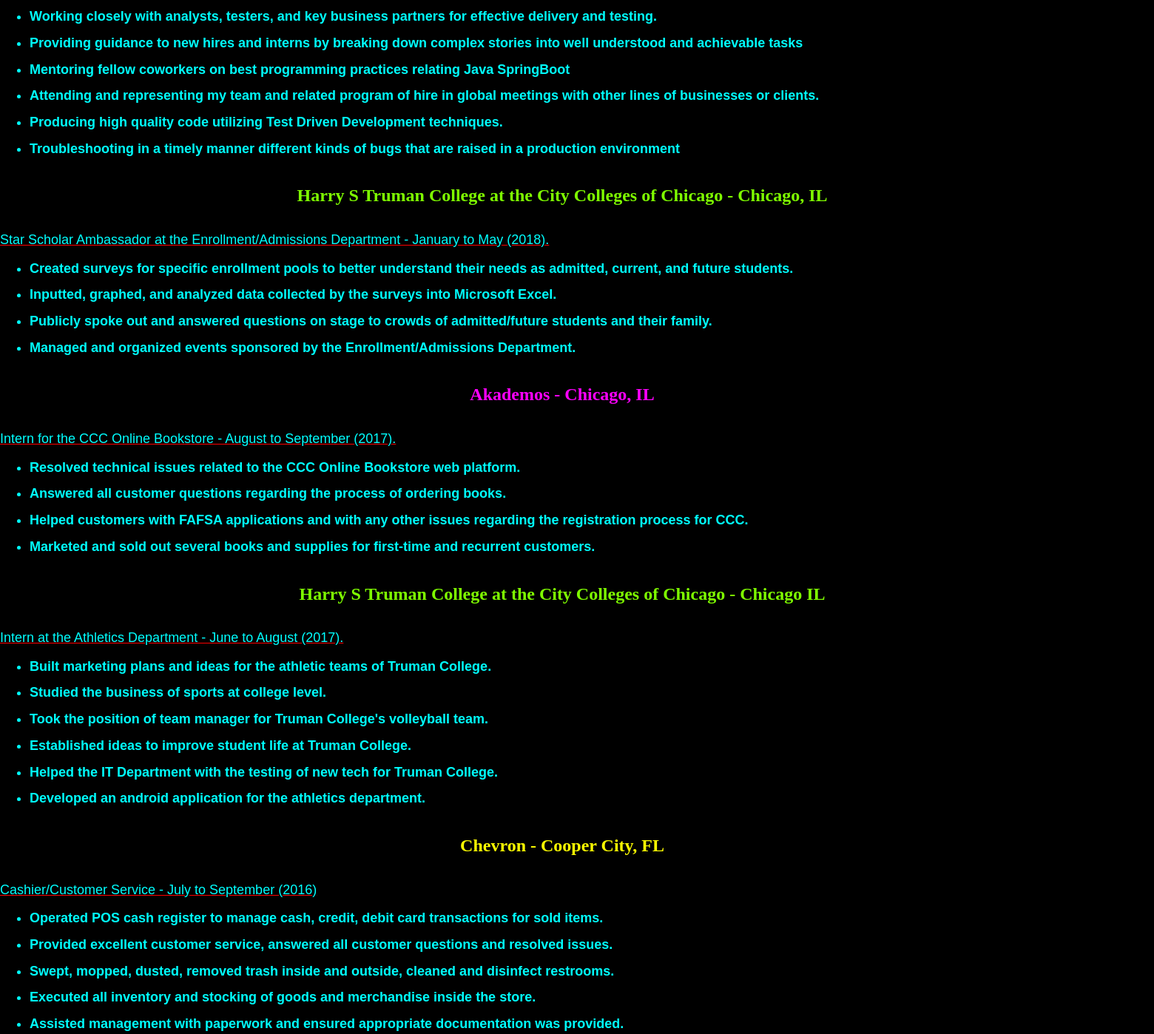
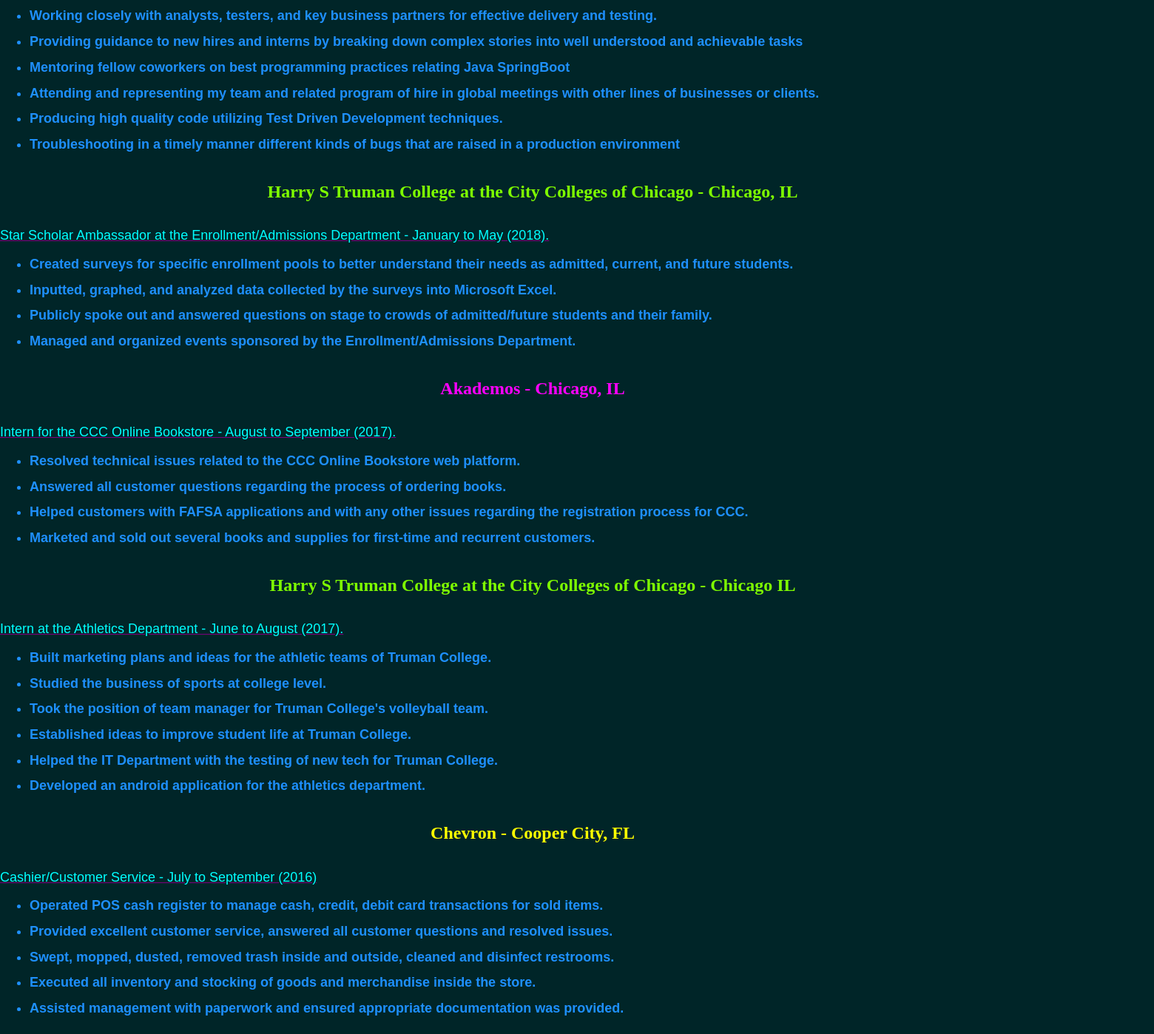
Before and after one commit to Vagos999/ProjectTwo, a plain HTML site: page resume.html in a window 1280 px wide. Shown: the part 1162-2560 px from the top of the page at 74% size, 1560 px wide, since content can reach past the window. Drawn offline with Linux system fonts and the light colour scheme.

Commit message:
Fixed redundant class calls on <li> and made a child-parent relationship reference to <ul>. Added animations and style for navigation, underlines, and text colors. Added a transition for navigation. Added <main> element for content inside body (excluding header and footer). Added @media query to account for padding on navigation for certain screen sizes. Changed background color to lighter one. Fixed indentation

```diff
--- a/resume.html
+++ b/resume.html
@@ -7,6 +7,7 @@
     <link rel="stylesheet" href="style/normalize.css">
   </head>
   <body class="resume-body">
+    <main>
       <nav>
         <ol>
           <li><a href="index.html">About Me</a></li>
@@ -20,10 +21,10 @@
       <p class="address">Email: lmatos1@hawk.iit.edu</p>
       <h2>PROFESSIONAL SUMMARY</h2>
       <ul>
-      <li class="list-for-resources">Highly motivated and dedicated professional with a stellar record of software development, marketing, and customer service.</li>
-      <li class="list-for-resources">Strong leadership skills with the ability to communicate with diverse groups of people.</li>
-      <li class="list-for-resources">Skilled at problem solving and able to take initiative while prioritizing multiple tasks.</li>
-      <li class="list-for-resources">Energetic self-starter with the ability to work well on a team or individually</li>
+        <li>Highly motivated and dedicated professional with a stellar record of software development, marketing, and customer service.</li>
+        <li>Strong leadership skills with the ability to communicate with diverse groups of people.</li>
+        <li>Skilled at problem solving and able to take initiative while prioritizing multiple tasks.</li>
+        <li>Energetic self-starter with the ability to work well on a team or individually</li>
       </ul>
       <h2>EDUCATION</h2>
       <h3 class="resume">Illinois Institute of Technology - Chicago, IL</h3>
@@ -36,48 +37,48 @@
       <h3 id="jpmorgan-heading">JPMorgan Chase & Co - Chicago, IL</h3>
       <p class="paragraph-employment">Software Engineer in the Corporate and Investment Bank - Current</p>
       <ul>
-      <li class="list-for-employment">In charge of designing, developing, coding, testing, debugging, and documenting applications using Java, SQL, HTML, CSS, AngularJS, Python, Kubernetes, and Groovy programming languages.</li>
-      <li class="list-for-employment">Working closely with analysts, testers, and key business partners for effective delivery and testing.</li>
-      <li class="list-for-employment">Providing guidance to new hires and interns by breaking down complex stories into well understood and achievable tasks</li>
-      <li class="list-for-employment">Mentoring fellow coworkers on best programming practices relating Java SpringBoot</li>
-      <li class="list-for-employment">Attending and representing my team and related program of hire in global meetings with other lines of businesses or clients.</li>
-      <li class="list-for-employment">Producing high quality code utilizing Test Driven Development techniques.</li>
-      <li class="list-for-employment">Troubleshooting in a timely manner different kinds of bugs that are raised in a production environment</li>
+        <li>In charge of designing, developing, coding, testing, debugging, and documenting applications using Java, SQL, HTML, CSS, AngularJS, Python, Kubernetes, and Groovy programming languages.</li>
+        <li>Working closely with analysts, testers, and key business partners for effective delivery and testing.</li>
+        <li>Providing guidance to new hires and interns by breaking down complex stories into well understood and achievable tasks</li>
+        <li>Mentoring fellow coworkers on best programming practices relating Java SpringBoot</li>
+        <li>Attending and representing my team and related program of hire in global meetings with other lines of businesses or clients.</li>
+        <li>Producing high quality code utilizing Test Driven Development techniques.</li>
+        <li>Troubleshooting in a timely manner different kinds of bugs that are raised in a production environment</li>
       </ul>
       <h3 class="truman-heading">Harry S Truman College at the City Colleges of Chicago - Chicago, IL</h3>
       <p class="paragraph-employment">Star Scholar Ambassador at the Enrollment/Admissions Department - January to May (2018).</p>
       <ul>
-      <li class="list-for-employment">Created surveys for specific enrollment pools to better understand their needs as admitted, current, and future students.</li>
-      <li class="list-for-employment">Inputted, graphed, and analyzed data collected by the surveys into Microsoft Excel.</li>
-      <li class="list-for-employment">Publicly spoke out and answered questions on stage to crowds of admitted/future students and their family.</li>
-      <li class="list-for-employment">Managed and organized events sponsored by the Enrollment/Admissions Department.</li>
+        <li>Created surveys for specific enrollment pools to better understand their needs as admitted, current, and future students.</li>
+        <li>Inputted, graphed, and analyzed data collected by the surveys into Microsoft Excel.</li>
+        <li>Publicly spoke out and answered questions on stage to crowds of admitted/future students and their family.</li>
+        <li>Managed and organized events sponsored by the Enrollment/Admissions Department.</li>
       </ul>
       <h3 id="akademos-heading">Akademos - Chicago, IL</h3>
       <p class="paragraph-employment">Intern for the CCC Online Bookstore - August to September (2017).</p>
       <ul>
-      <li class="list-for-employment">Resolved technical issues related to the CCC Online Bookstore web platform.</li>
-      <li class="list-for-employment">Answered all customer questions regarding the process of ordering books.</li>
-      <li class="list-for-employment">Helped customers with FAFSA applications and with any other issues regarding the registration process for CCC.</li>
-      <li class="list-for-employment">Marketed and sold out several books and supplies for first-time and recurrent customers.</li>
+        <li>Resolved technical issues related to the CCC Online Bookstore web platform.</li>
+        <li>Answered all customer questions regarding the process of ordering books.</li>
+        <li>Helped customers with FAFSA applications and with any other issues regarding the registration process for CCC.</li>
+        <li>Marketed and sold out several books and supplies for first-time and recurrent customers.</li>
       </ul>
       <h3 class="truman-heading">Harry S Truman College at the City Colleges of Chicago - Chicago IL</h3>
       <p class="paragraph-employment">Intern at the Athletics Department - June to August (2017).</p>
       <ul>
-      <li class="list-for-employment">Built marketing plans and ideas for the athletic teams of Truman College.</li>
-      <li class="list-for-employment">Studied the business of sports at college level.</li>
-      <li class="list-for-employment">Took the position of team manager for Truman College's volleyball team.</li>
-      <li class="list-for-employment">Established ideas to improve student life at Truman College.</li>
-      <li class="list-for-employment">Helped the IT Department with the testing of new tech for Truman College.</li>
-      <li class="list-for-employment">Developed an android application for the athletics department.</li>
+        <li>Built marketing plans and ideas for the athletic teams of Truman College.</li>
+        <li>Studied the business of sports at college level.</li>
+        <li>Took the position of team manager for Truman College's volleyball team.</li>
+        <li>Established ideas to improve student life at Truman College.</li>
+        <li>Helped the IT Department with the testing of new tech for Truman College.</li>
+        <li>Developed an android application for the athletics department.</li>
       </ul>
       <h3 id="chevron-heading">Chevron - Cooper City, FL</h3>
       <p class="paragraph-employment">Cashier/Customer Service - July to September (2016)</p>
       <ul>
-      <li class="list-for-employment">Operated POS cash register to manage cash, credit, debit card transactions for sold items.</li>
-      <li class="list-for-employment">Provided excellent customer service, answered all customer questions and resolved issues.</li>
-      <li class="list-for-employment">Swept, mopped, dusted, removed trash inside and outside, cleaned and disinfect restrooms.</li>
-      <li class="list-for-employment">Executed all inventory and stocking of goods and merchandise inside the store.</li>
-      <li class="list-for-employment">Assisted management with paperwork and ensured appropriate documentation was provided.</li>
+        <li>Operated POS cash register to manage cash, credit, debit card transactions for sold items.</li>
+        <li>Provided excellent customer service, answered all customer questions and resolved issues.</li>
+        <li>Swept, mopped, dusted, removed trash inside and outside, cleaned and disinfect restrooms.</li>
+        <li>Executed all inventory and stocking of goods and merchandise inside the store.</li>
+        <li>Assisted management with paperwork and ensured appropriate documentation was provided.</li>
       </ul>
       <h2>ADDITIONAL SKILLS/LANGUAGES</h2>
       <p>Microsoft Office: Word, Excel, and PowerPoint.</p>
@@ -85,5 +86,6 @@
       <p>Computer Management and Troubleshooting.</p>
       <p>Proficient in C++, Java, XML, AngularJS, and MySQL programming languages.</p>
       <p>Excellent Android Developer</p>
+    </main>
   </body>
 </html>
--- a/style/styles.css
+++ b/style/styles.css
@@ -1,9 +1,13 @@
 body{
-    background: black;
+    background: #002528;
+}
+
+main{
+    display: block;
 }
 
 body.resume-body{
-    width: 1520px;
+    width: 1680px;
     height: 2000px;
 }
 ol{
@@ -15,23 +19,53 @@ ol{
     padding-bottom: 1%;
 }
 
-.list-for-resources{
+@media screen and (min-width: 1680px){
+    body.resume-body{
+        width: 1920px;
+    }
+    .resume{
+        width: 1920px;
+    }
+}
+
+@media screen and (max-width: 1440px){
+    body.resume-body{
+        width: 1440px;
+    }
+    .resume{
+        width: 1440px;
+    }
+}
+
+ul li{
     display: list-item;
     width: 100%;
     margin: 1% 0%;
     color: dodgerblue;
+    font-weight: bolder;
 }
 
-li {
+ol li {
     display: inline;
-    margin: 0% 10.5%;
+    margin: 0% 10.8%;
     font-size: large;
 }
 
-.list-for-employment{
-    display: list-item;
-    margin: 15px 0px;
-    font-weight: bolder;
+li a{
+    text-decoration: none;
+    background-color: aqua;
+    font-family: "Bauhaus 93";
+    font-size: larger;
+    padding: 10px;
+    border-radius: 15px;
+    border-style: dashed;
+
+    transition: all 1.3s;
+}
+
+li a:hover{
+    border-color: red;
+    color: red;
 }
 
 h1{
@@ -84,7 +118,6 @@ h3{
 }
 
 h3.resume{
-    width: 1520px;
     margin-top: 53px;
 }
 
@@ -99,6 +132,30 @@ h3.work-heading{
 
 h3.video-title{
     margin: 3% 0%;
+
+    animation-name: colors;
+    animation-duration: 5s;
+    animation-timing-function: linear;
+    animation-iteration-count: infinite;
+    animation-direction: alternate;
+}
+
+@keyframes colors {
+    0% {color: red}
+    20% {color: orange}
+    40% {color: yellow}
+    60% {color: green}
+    80% {color: blue}
+    100% {color: purple}
+}
+
+@keyframes colorsIndex {
+    0% {text-decoration-color: red}
+    20% {text-decoration-color: orange}
+    40% {text-decoration-color: yellow}
+    60% {text-decoration-color: green}
+    80% {text-decoration-color: blue}
+    100% {text-decoration-color: purple}
 }
 
 figure{
@@ -128,6 +185,12 @@ p.resources-work{
     font-size: large;
     text-decoration: underline;
     text-decoration-color: red;
+
+    animation-name: colorsIndex;
+    animation-duration: 5s;
+    animation-timing-function: linear;
+    animation-iteration-count: infinite;
+    animation-direction: alternate;
 }
 
 .intro-pets{
@@ -152,6 +215,12 @@ p.paragraph-employment{
     margin-top: 35px;
     text-decoration: underline;
     text-decoration-color: red;
+
+    animation-name: colorsIndex;
+    animation-duration: 5s;
+    animation-timing-function: linear;
+    animation-iteration-count: infinite;
+    animation-direction: alternate;
 }
 
 #jpmorgan-heading{
```
Also changed, not shown: index.html (+5 -3 lines), pets.html (+2 -0 lines). Lines whose indentation alone changed are shown as unchanged.
